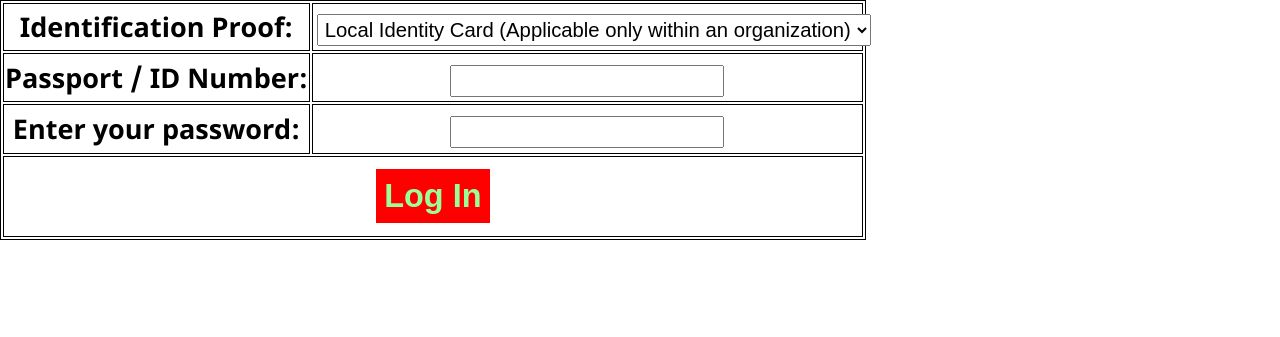
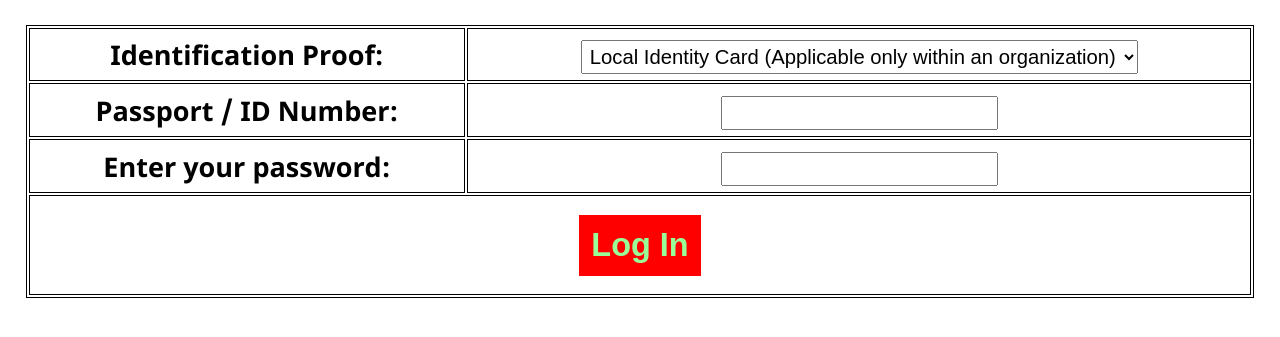
Before and after one commit to BurraAbhishek/VirtualElections_v2, a Django app: page /voter/edit/ in a window 1280 px wide. Shown: the part 64-401 px from the top of the page. Run offline with Django 4.2, Linux system fonts and the light colour scheme.

Commit message:
provision: Wider form

```diff
--- a/templates/voter/editlogin.html
+++ b/templates/voter/editlogin.html
@@ -9,6 +9,15 @@
         <script>
             loadCSS(1);
         </script>
+        <style>
+            form {
+                margin: 2% 2%;
+            }
+
+            table {
+                width: 100%;
+            }
+        </style>
     </head>
 
     <body>
```
Also changed, not shown: templates/voter/edit.html (+9 -0 lines).
